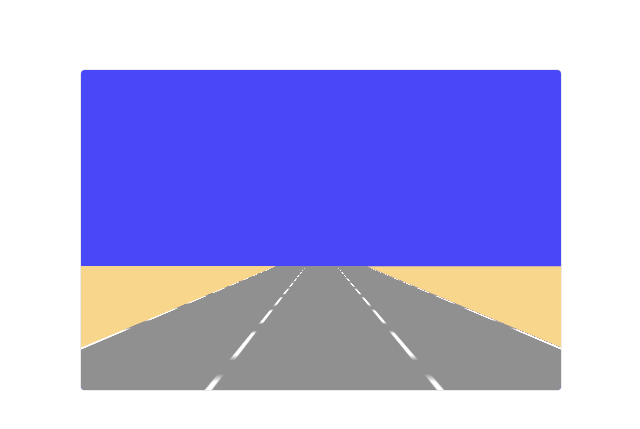
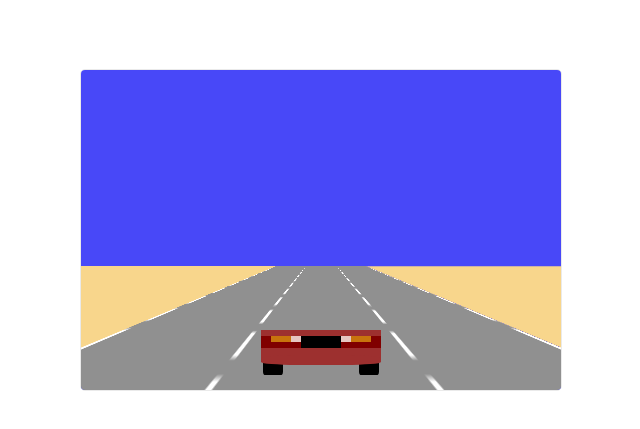
Before and after one commit to campbellized/CSStarossa, a plain HTML site: page index.html in a window 1280 px wide. Shown: the part 103-532 px from the top of the page, without its empty margins (319-959 px from the left). Drawn offline with Linux system fonts and the light colour scheme.

Commit message:
Adding car.

```diff
--- a/index.html
+++ b/index.html
@@ -28,6 +28,26 @@
                             <div class="road__right-median"></div>
                         </div>
                     </div>
+                    <div class="canvas__sprites">
+                        <div class="car">
+                          <div class="car__rear"></div>
+                          <div class="car__tail-light">
+                            <div class="tail-light__left">
+                              <div class="tail-light__turn"></div>
+                              <div class="tail-light__reverse"></div>
+                            </div>
+                            <div class="tail-light__right">
+                              <div class="tail-light__turn"></div>
+                              <div class="tail-light__reverse"></div>
+                            </div>
+                          </div>
+                          <div class="car__bumper"></div>
+                          <div class="car__tires">
+                            <div class="tires__left"></div>
+                            <div class="tires__right"></div>
+                          </div>
+                        </div>
+                    </div>
                 </div>
             </div>
         </div>
--- a/style.scss
+++ b/style.scss
@@ -1,7 +1,11 @@
 $color-sky: #4848f8;
 $color-ground: #f8d68c;
 $color-road: #909090;
-$color-median: green;
+
+$color-car: #9D302F;
+$car-tail-light: #800000;
+$car-turn-signal: #C8740D;
+$car-reverse: #E6C7C2;
 
 html, body {
     margin: 0;
@@ -125,6 +129,136 @@ h1 {
         }
 
     }
+
+    .canvas__sprites {
+      position: absolute;
+      bottom: 0;
+      left: 0;
+      height: 50%;
+      width: 100%;
+    }
+
+    .car {
+      width: 120px;
+      height: 30px;
+      position: absolute;
+      bottom: 30px;
+      left: 50%;
+      transform: translateX(-50%);
+    }
+
+    .car__rear {
+      background: $color-car;
+      position: absolute;
+      z-index: 10;
+      width: 120px;
+      height: 30px;
+    }
+
+    .car__tail-light {
+      background: black;
+      width: 120px;
+      height: 12px;
+      position: absolute;
+      bottom: 12px;
+      left: 0;
+      z-index: 20;
+    }
+
+    .tail-light__left {
+      background: $car-tail-light;
+      position: absolute;
+      left: 0;
+      top: 0;
+      height: 100%;
+      width: 40px;
+
+      .tail-light__turn {
+        background: $car-turn-signal;
+        position: absolute;
+        right: 0;
+        top: 0;
+        height: 50%;
+        width: 75%;
+      }
+
+      .tail-light__reverse {
+        background: $car-reverse;
+        position: absolute;
+        right: 0;
+        top: 0;
+        height: 50%;
+        width: 25%;
+      }
+    }
+
+    .tail-light__right {
+      background: $car-tail-light;
+      position: absolute;
+      right: 0;
+      top: 0;
+      height: 100%;
+      width: 40px;
+
+      .tail-light__turn {
+        background: $car-turn-signal;
+        position: absolute;
+        left: 0;
+        top: 0;
+        height: 50%;
+        width: 75%;
+      }
+
+      .tail-light__reverse {
+        background: $car-reverse;
+        position: absolute;
+        left: 0;
+        top: 0;
+        height: 50%;
+        width: 25%;
+      }
+    }
+
+    .car__bumper {
+      background: $color-car;
+      width: 120px;
+      height: 10px;
+      position: absolute;
+      bottom: 0;
+      left: 0;
+      margin-bottom: -5px;
+      border-radius: 30%;
+      z-index: 10;
+    }
+
+    .car__tires {
+      width: 120px;
+      height: 30px;
+      position: absolute;
+      bottom: 0;
+      left: 0;
+      margin-bottom: -15px;
+    }
+
+    .tires__left {
+      width: 20px;
+      height: 30px;
+      background: black;
+      position: absolute;
+      bottom: 0;
+      left: 2px;
+      border-radius: 12%;
+    }
+
+    .tires__right {
+      width: 20px;
+      height: 30px;
+      background: black;
+      position: absolute;
+      bottom: 0;
+      right: 2px;
+      border-radius: 12%;
+    }
 }
 
 @keyframes lines-forward {
```
Also changed, not shown: style.css, 1 other file.
